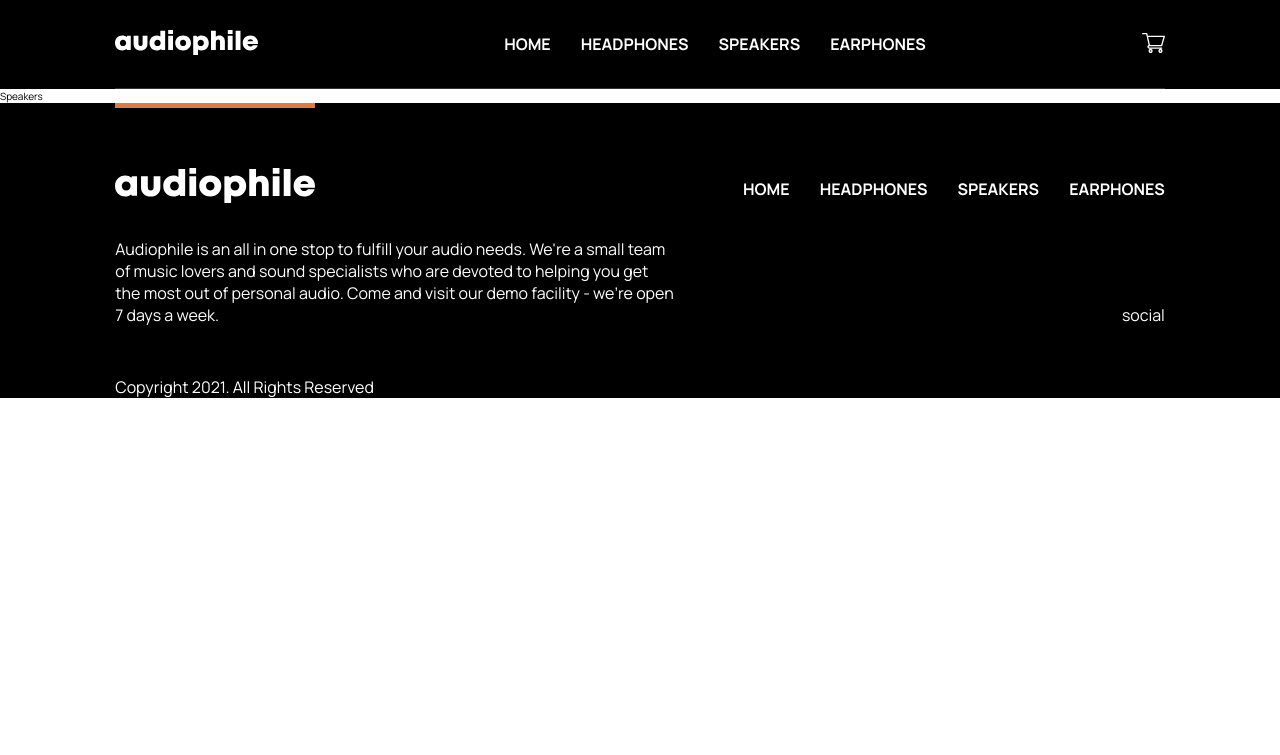
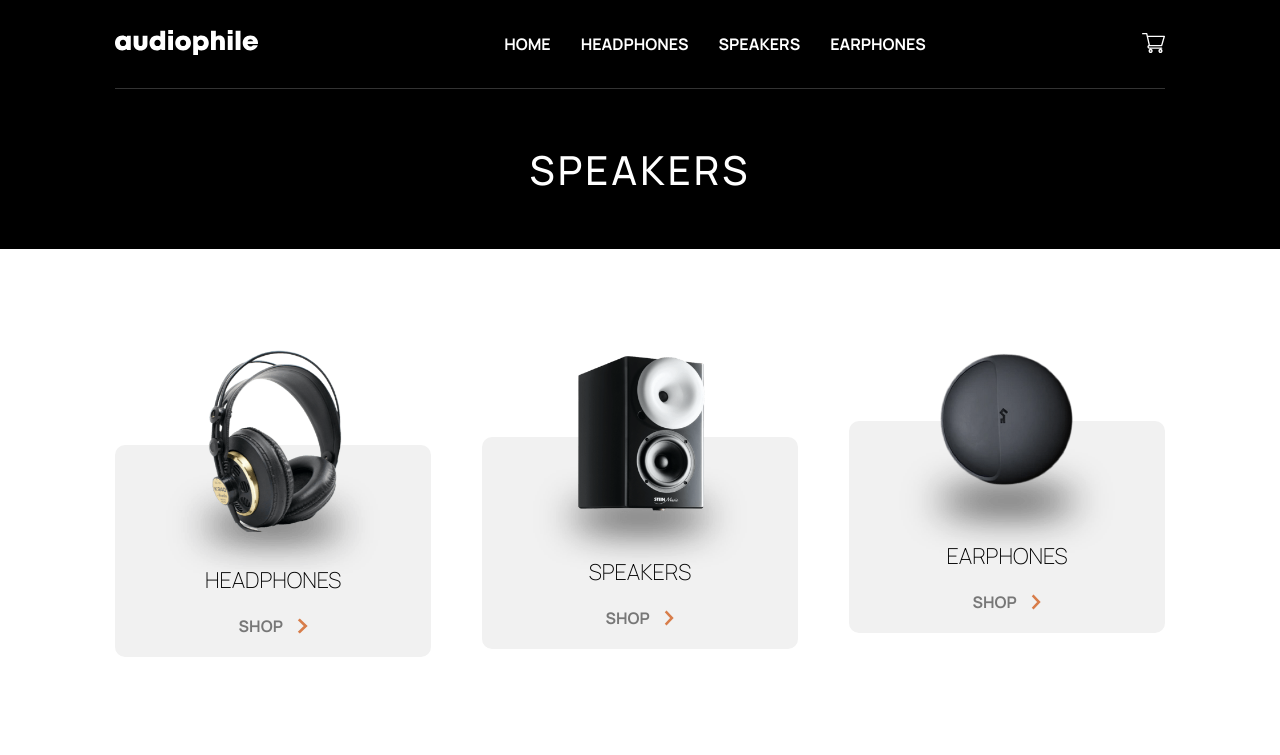
Before and after one commit to Lusindiso/Lusindiso-MERN-Ecommerce-Audiophile, a React (Vite) app in the folder frontend/: page /speakers in a window 1280 px wide. Shown: the top 755 px of the page. Built offline with nearby package versions, Linux system fonts and the light colour scheme.

Commit message:
Implement category pages basic structures

```diff
--- a/frontend/src/App.jsx
+++ b/frontend/src/App.jsx
@@ -5,6 +5,7 @@ import Headphones from './pages/Headphones';
 import Earphones from './pages/Earphones';
 import Navbar from './components/Navbar/Navbar';
 import Footer from './components/Footer/Footer';
+import About from './UI/About/About';
 
 const App = () => {
   return (
@@ -24,6 +25,7 @@ const App = () => {
           <Earphones />
         </Route>
       </Switch>
+      <About />
       <Footer />
     </>
   );
--- /dev/null
+++ b/frontend/src/components/CategoryHeader/CategoryHeader.jsx
@@ -0,0 +1,6 @@
+import './CategoryHeader.scss';
+
+const CategoryHeader = ({ header }) => {
+  return <h1 className='category-header'>{header}</h1>;
+};
+export default CategoryHeader;
--- /dev/null
+++ b/frontend/src/components/CategoryHeader/CategoryHeader.scss
@@ -0,0 +1,12 @@
+.category-header {
+  background-color: black;
+  color: white;
+  display: flex;
+  justify-content: center;
+  align-items: center;
+  text-transform: uppercase;
+  height: 20vh;
+  font-size: 4rem;
+  font-weight: 500;
+  letter-spacing: 0.3rem;
+}
--- a/frontend/src/pages/Earphones.jsx
+++ b/frontend/src/pages/Earphones.jsx
@@ -1,5 +1,13 @@
+import Categories from '../UI/Categories/Categories';
+import CategoryHeader from '../components/CategoryHeader/CategoryHeader';
+
 const Earphones = () => {
-  return <div>Earphones</div>;
+  return (
+    <>
+      <CategoryHeader header='Earphones' />
+      <Categories />
+    </>
+  );
 };
 
 export default Earphones;
--- a/frontend/src/pages/Headphones.jsx
+++ b/frontend/src/pages/Headphones.jsx
@@ -1,5 +1,13 @@
+import Categories from '../UI/Categories/Categories';
+import CategoryHeader from '../components/CategoryHeader/CategoryHeader';
+
 const Headphones = () => {
-  return <div>Headphones</div>;
+  return (
+    <>
+      <CategoryHeader header='Headphones' />
+      <Categories />
+    </>
+  );
 };
 
 export default Headphones;
--- a/frontend/src/pages/Home.jsx
+++ b/frontend/src/pages/Home.jsx
@@ -1,7 +1,6 @@
 import Hero from '../UI/Hero/Hero';
 import Highlight from '../UI/Highlight/Highlight';
 import Categories from '../UI/Categories/Categories';
-import About from '../UI/About/About';
 
 const Home = () => {
   return (
@@ -9,7 +8,6 @@ const Home = () => {
       <Hero />
       <Categories />
       <Highlight />
-      <About />
     </>
   );
 };
--- a/frontend/src/pages/Speakers.jsx
+++ b/frontend/src/pages/Speakers.jsx
@@ -1,5 +1,13 @@
+import Categories from '../UI/Categories/Categories';
+import CategoryHeader from '../components/CategoryHeader/CategoryHeader';
+
 const Speakers = () => {
-  return <div>Speakers</div>;
+  return (
+    <>
+      <CategoryHeader header='Speakers' />
+      <Categories />
+    </>
+  );
 };
 
 export default Speakers;
```
